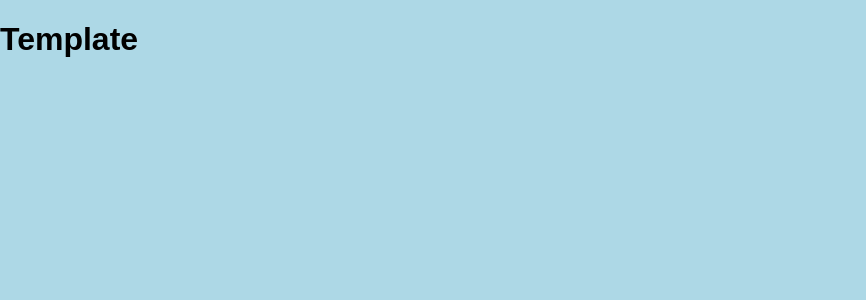
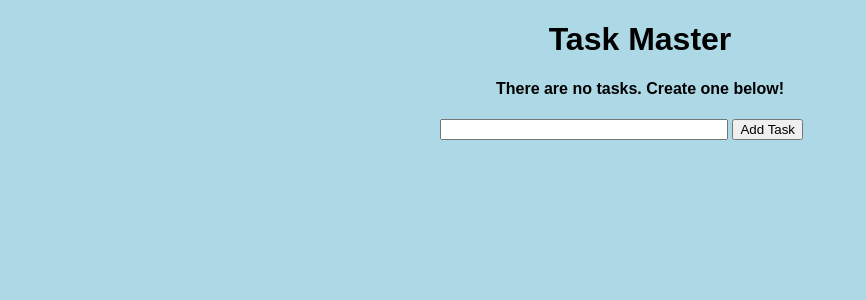
Before and after one commit to pgosar/taskMaster, a Flask app: page / in a window 1280 px wide. Shown: the top 300 px of the page, without its empty margins (0-866 px from the left). Run offline with Flask 2, Linux system fonts and the light colour scheme.

Commit message:
table and form

```diff
--- a/templates/index.html
+++ b/templates/index.html
@@ -1,3 +1,36 @@
-{% extends 'base.html' %} {% block head %} {% endblock %} {% block body %}
-<h1>Template</h1>
+{% extends 'base.html' %} {% block head %}
+<title>Task Master</title>
+{% endblock %} {% block body %}
+<div class="content">
+  <h1 style="text-align: center">Task Master</h1>
+  {% if tasks|length < 1 %}
+  <h4 style="text-align: center">There are no tasks. Create one below!</h4>
+  {% else %}
+  <table>
+    <tr>
+      <th>Task</th>
+      <th>Added</th>
+      <th>Actions</th>
+    </tr>
+    {% for task in tasks %}
+    <tr>
+      <td>{{ task.content }}</td>
+      <td>{{ task.date_created.date() }}</td>
+      <td>
+        <a href="/delete/{{task.id}}">Delete</a>
+        <br />
+        <a href="/update/{{task.id}}">Update</a>
+      </td>
+    </tr>
+    {% endfor %}
+  </table>
+  {% endif %}
+
+  <div class="form">
+    <form action="/" method="POST">
+      <input type="text" name="content" id="content" />
+      <input type="submit" value="Add Task" />
+    </form>
+  </div>
+</div>
 {% endblock %}
```
